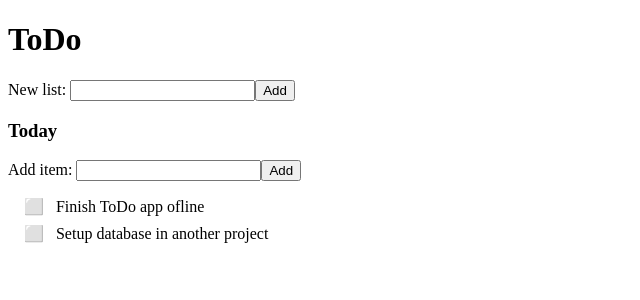
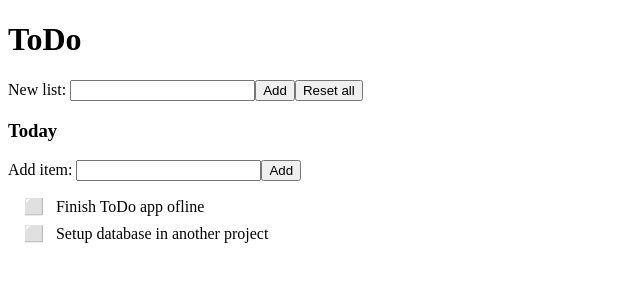
Before and after one commit to carlosgiralt/todo-app-offline, an Angular app: page / in a window 1280 px wide. Shown: the top 300 px of the page, without its empty margins (0-640 px from the left). Built offline with nearby package versions, Linux system fonts and the light colour scheme.

Commit message:
Allow database to be reset to initial values.

```diff
--- a/src/app/app.component.ts
+++ b/src/app/app.component.ts
@@ -12,7 +12,7 @@ import { db, TodoList } from 'src/db/db';
       <input type="text" autocomplete="off" id="list-name" [(ngModel)]="newListName">
     </label>
     <button type="button" (click)="addNewList()">Add</button>
-
+    <button (click)="resetDatabase()">Reset all</button>
 
     <div *ngFor="let todoList of todoLists$ | async; trackBy: identifyList">
       <app-item-list [todoList]="todoList"></app-item-list>
@@ -35,7 +35,9 @@ export class AppComponent {
   }
 
   async resetDatabase() {
-    await db.resetDatabase()
+    if (confirm('Are you sure you want to reset the database?')) {
+      await db.resetDatabase()
+    }
   }
 
   identifyList(index: number, list: TodoList) {
```
